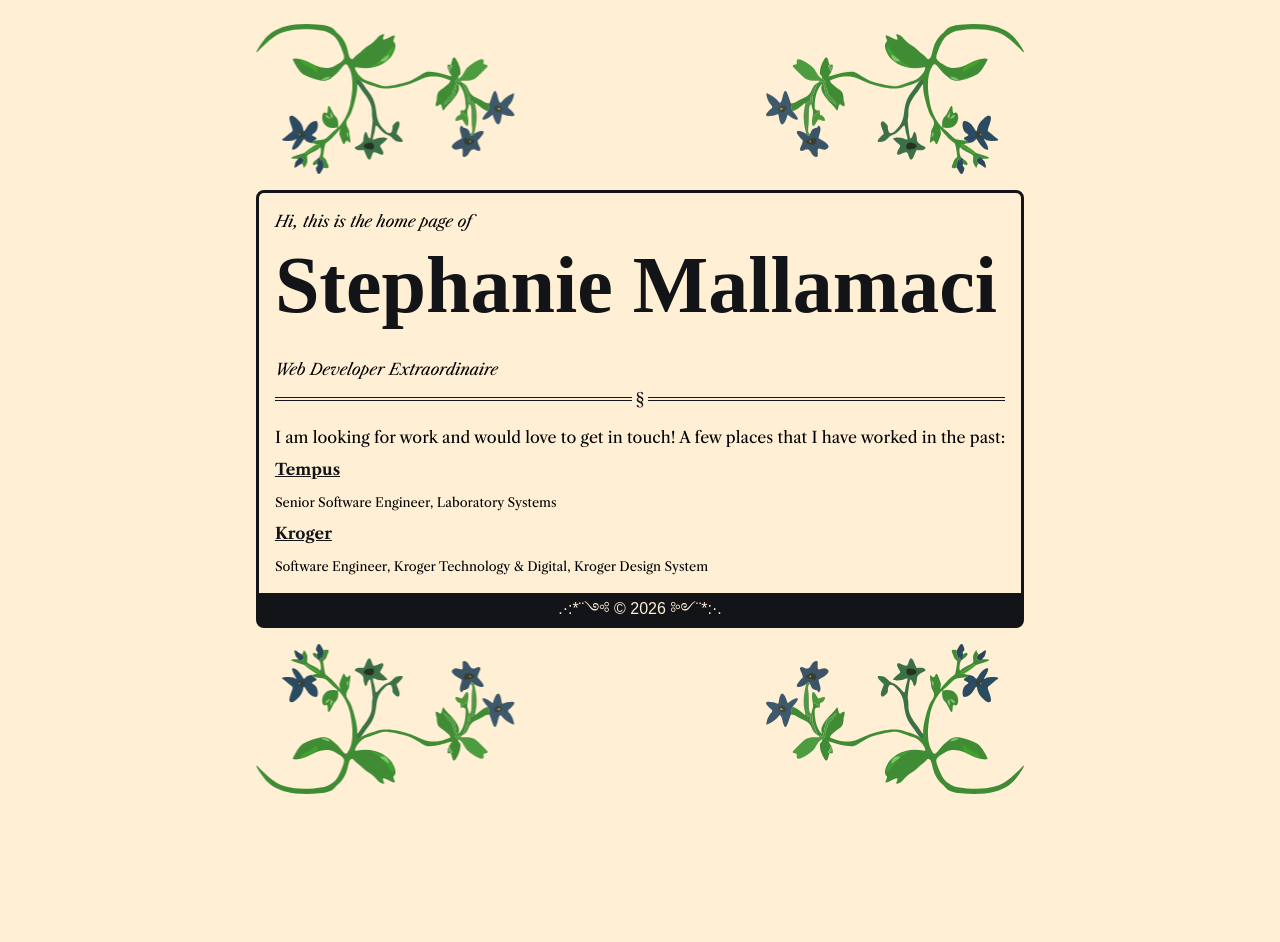
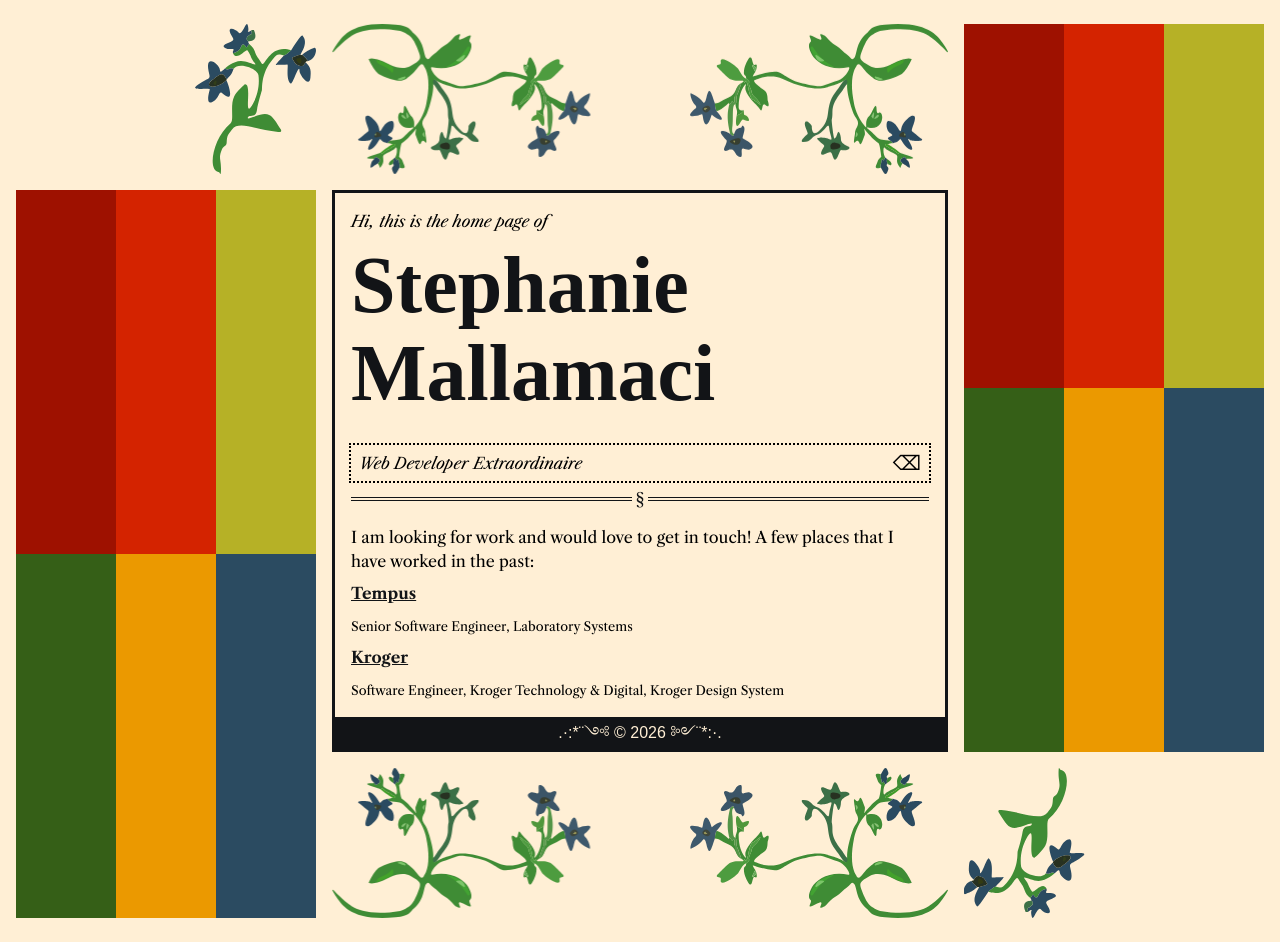
Before and after one commit to smmaci/smmaci.dev, an Eleventy site: page src/index.md in a window 1280 px wide. Before the commit the page ends 818 px from the top, so only its background shows below. Built offline with nearby package versions, Linux system fonts and the light colour scheme; Eleventy itself is replaced by a stand-in of ours; files that its build step writes are made by us from their sources; a web font is replaced by a local one.

Commit message:
more flowers, colors, bylines

```diff
--- a/src/_includes/layouts/base.njk
+++ b/src/_includes/layouts/base.njk
@@ -6,8 +6,13 @@
     <meta name="viewport" content="width=device-width, initial-scale=1" />
     <link rel="stylesheet" type="text/css" href="/style.css" />
     <title>{{ title }}</title>
+    <script src="/script.js" defer></script>
   </head>
   <body>
+      <img class="millefleur milleflower-5" src="/assets/milleflower2_1.svg" alt="a hand-painted and vectorized flower" aria-hidden="true" />
+      <div class="accent accent-left" aria-hidden="true">
+          <div></div><div></div><div></div><div></div><div></div><div></div>
+      </div>
       <img class="millefleur milleflower-1" src="/assets/milleflower1.svg" alt="a hand-painted and vectorized flower" aria-hidden="true" />
       <img class="millefleur milleflower-2" src="/assets/milleflower1.svg" alt="a hand-painted and vectorized flower" aria-hidden="true" />
       <div class="page-container">
@@ -25,5 +30,9 @@
       </div>
       <img class="millefleur milleflower-3" src="/assets/milleflower1.svg" alt="a hand-painted and vectorized flower" aria-hidden="true" />
       <img class="millefleur milleflower-4" src="/assets/milleflower1.svg" alt="a hand-painted and vectorized flower" aria-hidden="true" />
+      <div class="accent accent-right" aria-hidden="true">
+          <div></div><div></div><div></div><div></div><div></div><div></div>
+      </div>
+      <img class="millefleur milleflower-6" src="/assets/milleflower2_1.svg" alt="a hand-painted and vectorized flower" aria-hidden="true" />
   </body>
 </html>
--- a/src/index.md
+++ b/src/index.md
@@ -7,7 +7,7 @@ title: Stephanie Mallamaci
 
 # Stephanie Mallamaci
 
-*Web Developer Extraordinaire*
+<div id="byline">Web Developer Extraordinaire</div>
 
 <hr />
 
--- /dev/null
+++ b/src/script.js
@@ -0,0 +1,17 @@
+const bylines = [
+    'Web developer extraordinaire',
+    'Javascipt know-er',
+    'CSS enjoyer',
+    '"To whom it may concern" user',
+    'Loves Libre Caslon and papayawhip',
+];
+
+const byline = document.querySelector('#byline');
+let bylineIndex = 0;
+byline.addEventListener('click', () => {
+    bylineIndex = (bylineIndex + 1) % bylines.length;
+    byline.textContent = bylines[bylineIndex];
+    byline.classList.remove('jiggle');
+    void byline.offsetWidth; // restart the animation
+    byline.classList.add('jiggle');
+});
--- a/src/style.css
+++ b/src/style.css
@@ -10,6 +10,7 @@
   --color-lgreen: #b6b126;
   --color-dgreen: #355f17;
   --color-orange: #eb9900;
+  --color-flower-blue: #2b4b61;
   --wrapper-height: 85vh;
   --image-max-width: 320px;
   --font-family-text: "Libre Caslon Text";
@@ -94,7 +95,7 @@ body {
   font-family: var(--font-family-text);
   display: grid;
   width: fit-content;
-  grid-template-columns: 1fr 1fr;
+  grid-template-columns: 1fr 1fr 1fr 1fr;
   grid-template-rows: auto auto auto;
   justify-content: center;
   gap: 1rem;
@@ -107,13 +108,13 @@ body {
 }
 
 .milleflower-1 {
-  grid-column: 1;
+  grid-column: 2;
   grid-row: 1;
   transform: rotateY(0) rotate(180deg);
 }
 
 .milleflower-2 {
-  grid-column: 2;
+  grid-column: 3;
   grid-row: 1;
   justify-self: end;
   transform: rotateY(180deg) rotate(180deg);
@@ -121,25 +122,94 @@ body {
 
 .milleflower-3 {
   grid-row: 3;
-  grid-column: 1;
+  grid-column: 2;
   transform: rotateY(180deg);
 }
 
 .milleflower-4 {
   grid-row: 3;
-  grid-column: 2;
+  grid-column: 3;
   justify-self: end;
-  transform: rotateY(0deg);
 }
 
+.milleflower-5 {
+  grid-column: 1;
+  grid-row: 1 / -1;
+  place-self: start end;
+}
+
+.milleflower-6 {
+  grid-column: 4;
+  grid-row: 1 / -1;
+  place-self: end start;
+  transform: rotate(180deg);
+}
+
+.accent {
+  display: grid;
+  grid-template-columns: repeat(3, 1fr);
+  grid-template-rows: repeat(2, 1fr);
+  /* gap: 0.25rem; */
+  width: 100%;
+  height: 100%;
+}
+
+.accent-left {
+  grid-column: 1;
+  grid-row: 2 / 4;
+  place-self: start end;
+}
+
+.accent-right {
+  grid-column: 4;
+  grid-row: 1 / 3 ;
+  place-self: end start;
+}
+
+.accent > div {
+  content: "";
+}
+
+.accent > div:nth-child(1) { background: var(--color-dred); }
+.accent > div:nth-child(2) { background: var(--color-lred); }
+.accent > div:nth-child(3) { background: var(--color-lgreen); }
+.accent > div:nth-child(4) { background: var(--color-dgreen); }
+.accent > div:nth-child(5) { background: var(--color-orange); }
+.accent > div:nth-child(6) { background: var(--color-flower-blue); }
+
 .page-container {
-  grid-column: 1 / -1;
+  grid-column: 2 / 4;
   grid-row: 2;
   padding: 1rem;
   border: var(--color-text) solid;
-  border-radius: 0.5rem;
   max-width: 120rem;
   justify-self: center;
+}
+
+@media (max-width: 60rem) {
+  body {
+    grid-template-columns: 1fr 1fr;
+  }
+
+  .milleflower-5,
+  .milleflower-6,
+  .accent {
+    display: none;
+  }
+
+  .milleflower-1,
+  .milleflower-3 {
+    grid-column: 1;
+  }
+
+  .milleflower-2,
+  .milleflower-4 {
+    grid-column: 2;
+  }
+
+  .page-container {
+    grid-column: 1 / -1;
+  }
 }
 
 header,
@@ -153,7 +223,6 @@ footer {
 
 header {
   margin-bottom: 1rem;
-  font-family: "Boecklins Universe", serif;
   font-size: 2rem;
   position: sticky;
   top: 0;
@@ -186,3 +255,39 @@ hr::after {
   position: relative;
   top: -0.75rem;
 }
+
+#byline {
+  font-style: italic;
+  outline: 2px dotted;
+  display: block;
+  position: relative;
+  cursor: pointer;
+  padding: .5rem;
+}
+
+#byline::before {
+  content: "\232B";
+  position: absolute;
+  top: .5rem;
+  right: .5rem;
+  font-size: 1.25rem;
+  font-style: normal;
+  line-height: 1;
+}
+
+@keyframes jiggle {
+  0%, 100% { transform: translateX(0); }
+  25% { transform: translateX(-3px); }
+  50% { transform: translateX(3px); }
+  75% { transform: translateX(-2px); }
+}
+
+#byline.jiggle {
+  animation: jiggle 0.2s ease-in-out;
+}
+
+@media (prefers-reduced-motion: reduce) {
+  #byline.jiggle {
+    animation: none;
+  }
+}
```
Also changed, not shown: .eleventy.js, src/assets/milleflower2.svg (added), src/assets/milleflower2_1.svg (added).
